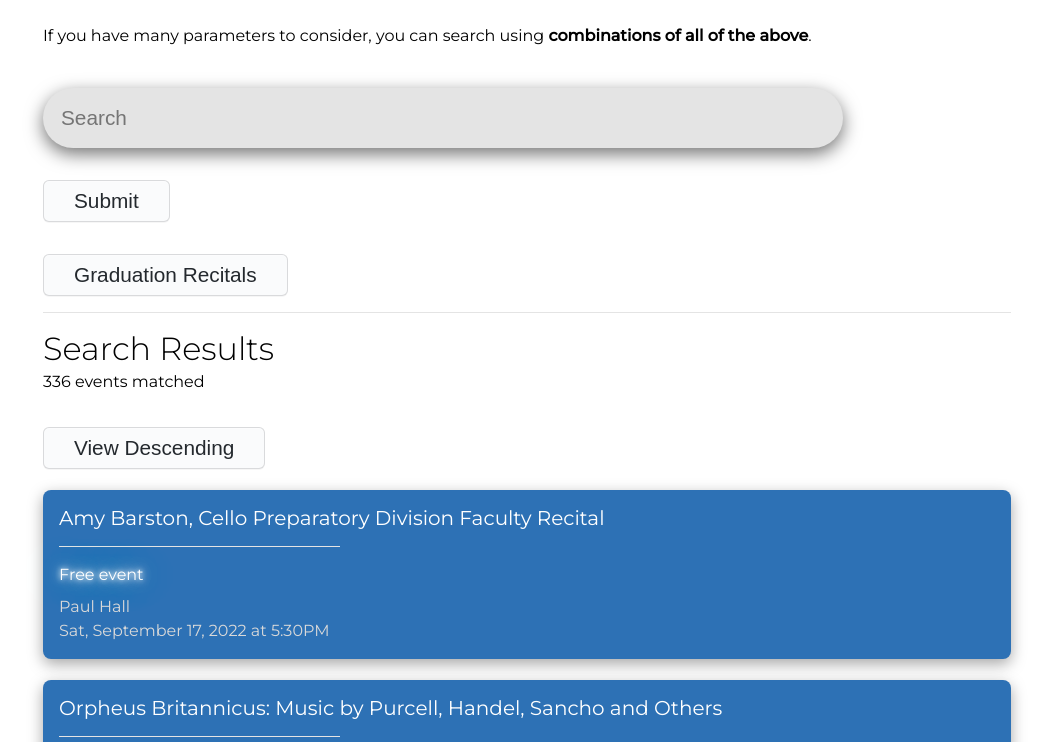
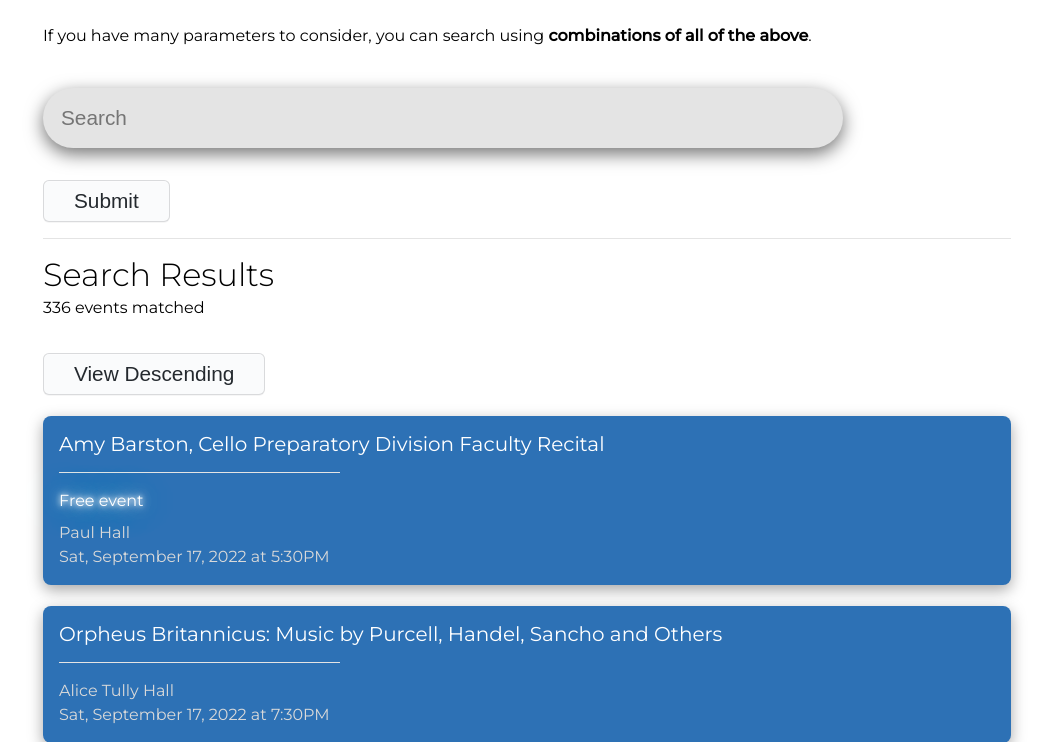
Before and after one commit to rsoeyadi/Juilliard-Calendar-Scraper, a Flask app: page / in a window 1280 px wide. Shown: the part 320-1062 px from the top of the page, without its empty margins (113-1163 px from the left). Run offline with Flask 2, Linux system fonts and the light colour scheme; data comes from the database, SQL or seed files in the repository.

Commit message:
removed graduate button

```diff
--- a/app.py
+++ b/app.py
@@ -2,7 +2,6 @@ from flask import Flask, render_template, request, g, session, redirect, url_for
 import sqlite3
 from datetime import datetime, date, timedelta
 import re
-import random
 
 app = Flask(__name__)
 app.secret_key = "\x0b\x16\x8al\x14\xa5&\xf2\xf5\x85\xf8\xed\t\xe8\xb1Z\x9e\xbbN\xfcR87"
@@ -30,12 +29,6 @@ def index():
         numberOfEvents=numberOfEvents,
         desc=session.get('desc'))
 
-
-@app.route("/see_grad_recitals", methods=['POST'])
-def see_grad_recitals():
-    if request.method == 'POST':
-        session['keywords'] = ['graduating']
-    return redirect(url_for('index'))
 
 @app.route("/sort", methods=['POST'])
 def toggleDesc():
--- a/templates/index.html
+++ b/templates/index.html
@@ -88,11 +88,6 @@
             {% endif %}
             <div class="button-wrapper">
                 <button name="add_keyword" type="submit">Submit</button>
-            </div>
-        </form>
-        <form action="/see_grad_recitals" , method="POST">
-            <div class="button-wrapper">
-                <button name="see_grad_recitals" type="submit">Graduation Recitals</button>
             </div>
         </form>
         <!-- {% if keywords|length > 0 %} -->
```
